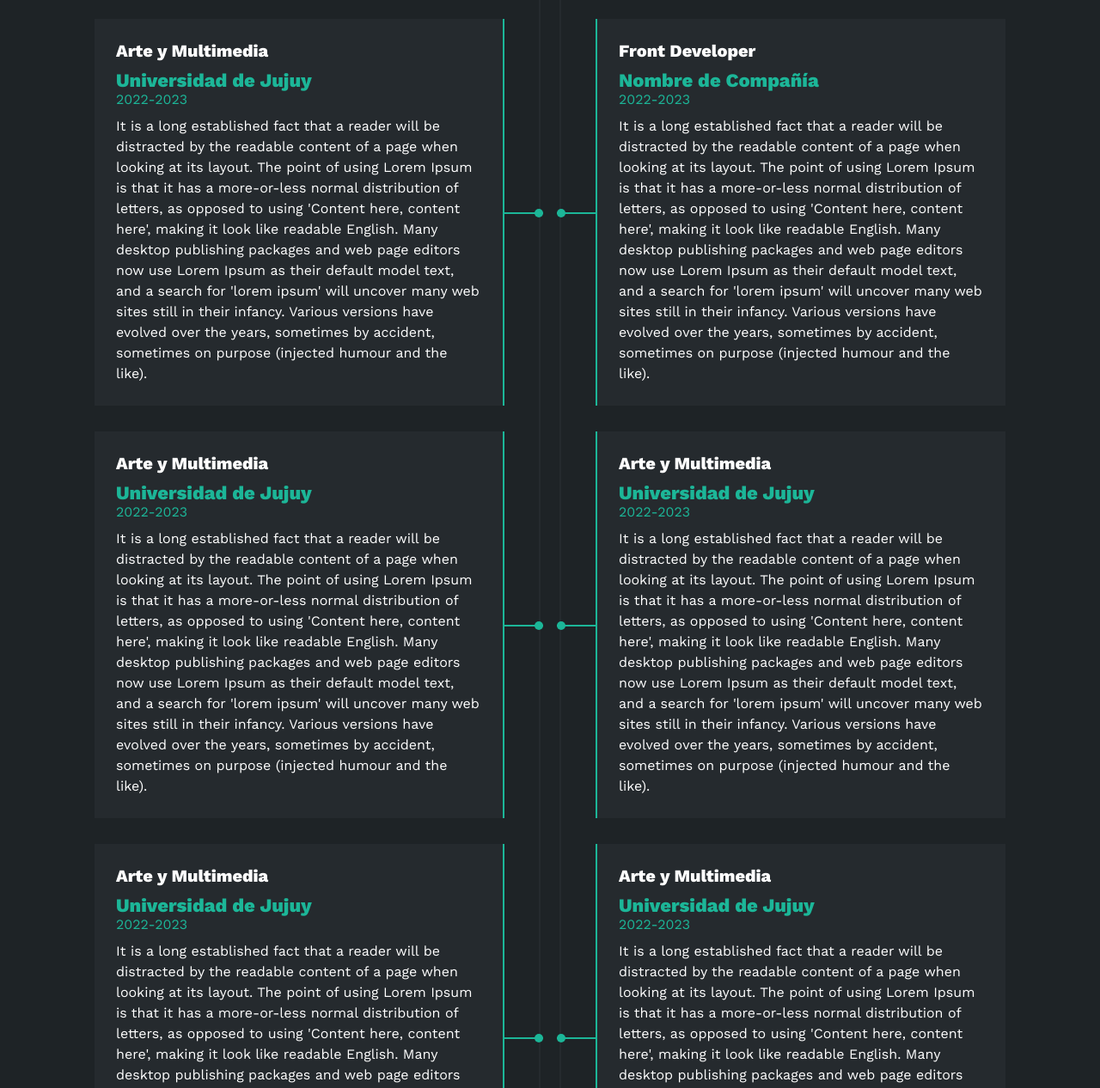
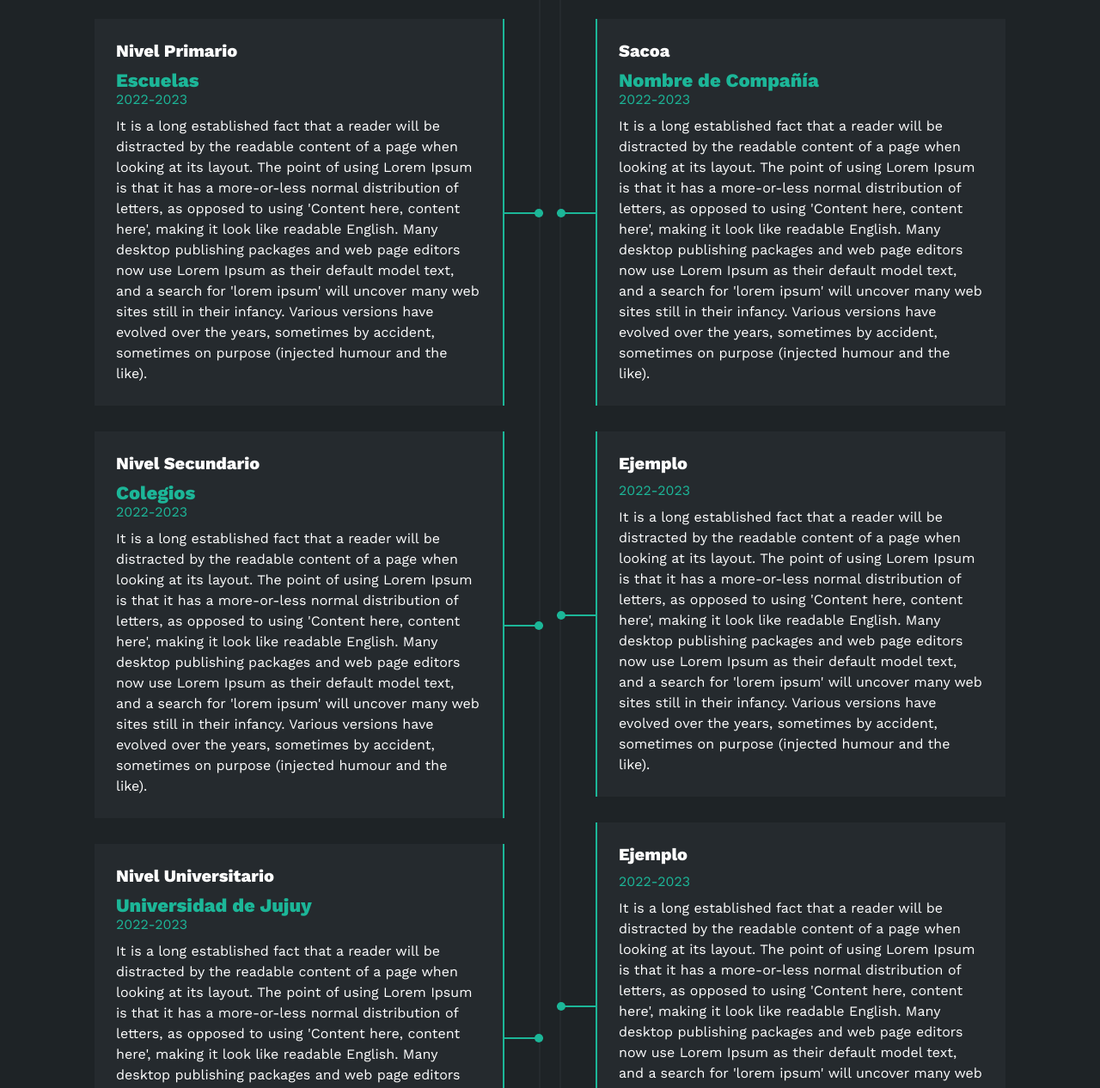
Before and after one commit to AymHB23/Portafo23, a plain HTML site: page web.html in a window 1280 px wide. Shown: the part 2261-3527 px from the top of the page at 86% size. Drawn offline with nearby package versions, Linux system fonts and the light colour scheme.

Commit message:
first commit

```diff
--- a/web.html
+++ b/web.html
@@ -242,8 +242,8 @@
                 <div class="col izquierda">
                     <h3>Educación</h3>
                     <div class="item izq">
-                        <h4>Arte y Multimedia</h4>
-                        <span class="casa">Universidad de Jujuy</span>
+                        <h4>Nivel Primario</h4>
+                        <span class="casa">Escuelas</span>
                         <span class="fecha">2022-2023</span>
                         <p>It is a long established fact that a reader will be distracted by the readable content of a page when looking at its layout. The point of using Lorem Ipsum is that it has a more-or-less normal distribution of letters, as opposed to using 'Content here, content here', making it look like readable English. Many desktop publishing packages and web page editors now use Lorem Ipsum as their default model text, and a search for 'lorem ipsum' will uncover many web sites still in their infancy. Various versions have evolved over the years, sometimes by accident, sometimes on purpose (injected humour and the like).</p>
                         <div class="conectori">
@@ -251,8 +251,8 @@
                         </div>
                     </div>
                     <div class="item izq">
-                        <h4>Arte y Multimedia</h4>
-                        <span class="casa">Universidad de Jujuy</span>
+                        <h4>Nivel Secundario</h4>
+                        <span class="casa">Colegios</span>
                         <span class="fecha">2022-2023</span>
                         <p>It is a long established fact that a reader will be distracted by the readable content of a page when looking at its layout. The point of using Lorem Ipsum is that it has a more-or-less normal distribution of letters, as opposed to using 'Content here, content here', making it look like readable English. Many desktop publishing packages and web page editors now use Lorem Ipsum as their default model text, and a search for 'lorem ipsum' will uncover many web sites still in their infancy. Various versions have evolved over the years, sometimes by accident, sometimes on purpose (injected humour and the like).</p>
                         <div class="conectori">
@@ -260,7 +260,7 @@
                         </div>
                     </div>
                     <div class="item izq">
-                        <h4>Arte y Multimedia</h4>
+                        <h4>Nivel Universitario</h4>
                         <span class="casa">Universidad de Jujuy</span>
                         <span class="fecha">2022-2023</span>
                         <p>It is a long established fact that a reader will be distracted by the readable content of a page when looking at its layout. The point of using Lorem Ipsum is that it has a more-or-less normal distribution of letters, as opposed to using 'Content here, content here', making it look like readable English. Many desktop publishing packages and web page editors now use Lorem Ipsum as their default model text, and a search for 'lorem ipsum' will uncover many web sites still in their infancy. Various versions have evolved over the years, sometimes by accident, sometimes on purpose (injected humour and the like).</p>
@@ -272,7 +272,7 @@
                 <div class="col derecha">
                     <h3>Experiencias de Trabajo</h3>
                     <div class="item der">
-                        <h4>Front Developer</h4>
+                        <h4>Sacoa</h4>
                         <span class="casa">Nombre de Compañía</span>
                         <span class="fecha">2022-2023</span>
                         <p>It is a long established fact that a reader will be distracted by the readable content of a page when looking at its layout. The point of using Lorem Ipsum is that it has a more-or-less normal distribution of letters, as opposed to using 'Content here, content here', making it look like readable English. Many desktop publishing packages and web page editors now use Lorem Ipsum as their default model text, and a search for 'lorem ipsum' will uncover many web sites still in their infancy. Various versions have evolved over the years, sometimes by accident, sometimes on purpose (injected humour and the like).</p>
@@ -281,8 +281,8 @@
                         </div>
                     </div>
                     <div class="item der">
-                        <h4>Arte y Multimedia</h4>
-                        <span class="casa">Universidad de Jujuy</span>
+                        <h4>Ejemplo</h4>
+                        <span class="casa"> </span>
                         <span class="fecha">2022-2023</span>
                         <p>It is a long established fact that a reader will be distracted by the readable content of a page when looking at its layout. The point of using Lorem Ipsum is that it has a more-or-less normal distribution of letters, as opposed to using 'Content here, content here', making it look like readable English. Many desktop publishing packages and web page editors now use Lorem Ipsum as their default model text, and a search for 'lorem ipsum' will uncover many web sites still in their infancy. Various versions have evolved over the years, sometimes by accident, sometimes on purpose (injected humour and the like).</p>
                         <div class="conectord">
@@ -290,8 +290,8 @@
                         </div>
                     </div>
                     <div class="item der">
-                        <h4>Arte y Multimedia</h4>
-                        <span class="casa">Universidad de Jujuy</span>
+                        <h4>Ejemplo</h4>
+                        <span class="casa"> </span>
                         <span class="fecha">2022-2023</span>
                         <p>It is a long established fact that a reader will be distracted by the readable content of a page when looking at its layout. The point of using Lorem Ipsum is that it has a more-or-less normal distribution of letters, as opposed to using 'Content here, content here', making it look like readable English. Many desktop publishing packages and web page editors now use Lorem Ipsum as their default model text, and a search for 'lorem ipsum' will uncover many web sites still in their infancy. Various versions have evolved over the years, sometimes by accident, sometimes on purpose (injected humour and the like).</p>
                         <div class="conectord">
```
